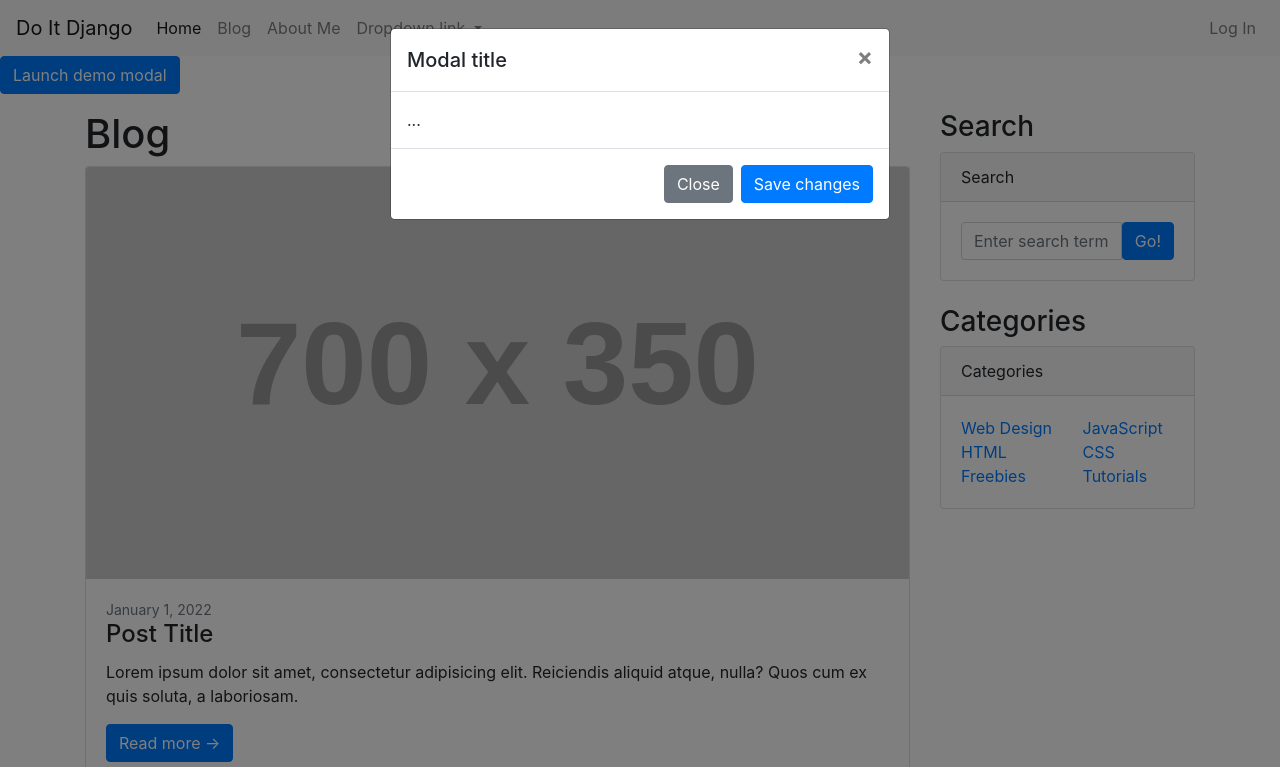
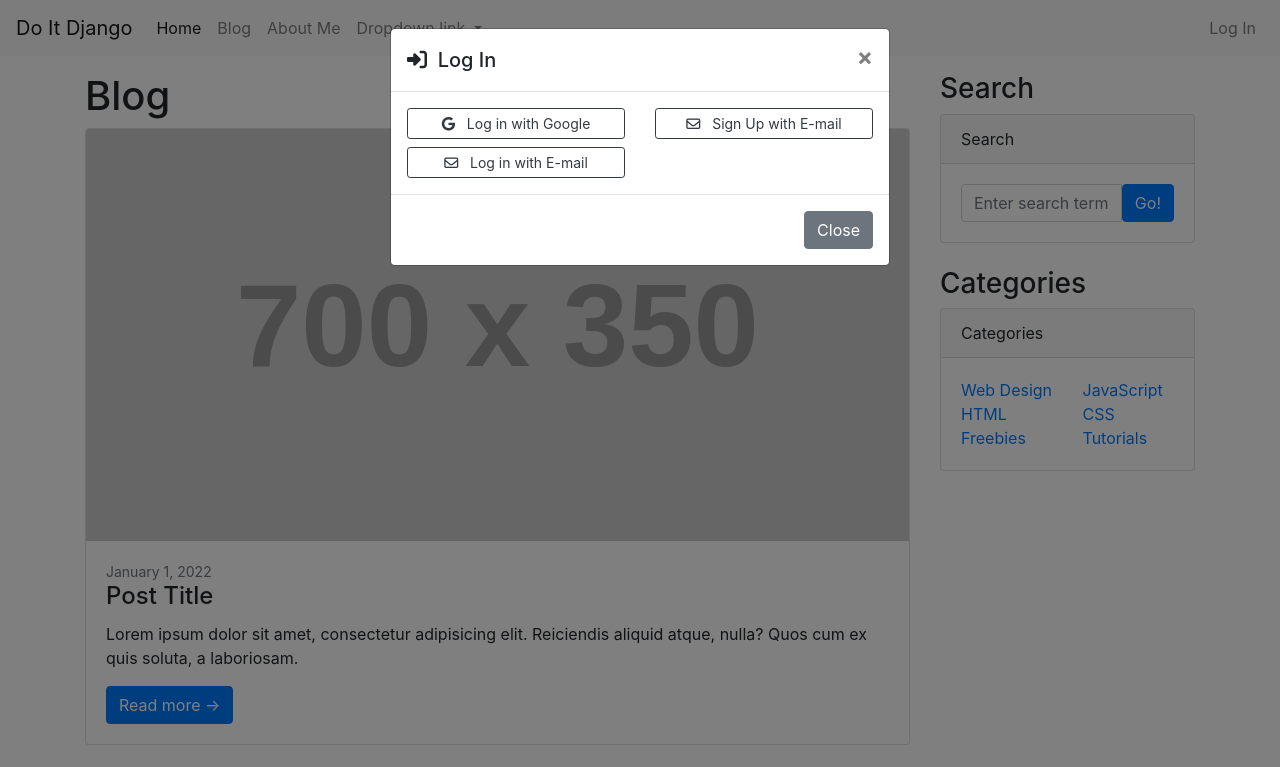
Before and after one commit to cyjeong2/esg-a-html, a plain HTML site: page blog_list.html in a window 1280 px wide. Both pictures are taken after a click on the link "Log In". Shown: the top 767 px of the page. Drawn offline with nearby package versions, Linux system fonts and the light colour scheme; placeholder pictures from the web are drawn by us.

Commit message:
22/10/25 과제 최종본

```diff
--- a/blog_list.html
+++ b/blog_list.html
@@ -4,6 +4,7 @@
 <head>
     <title>Blog</title>
     <link href="./bootstrap4/css/bootstrap.min.css" rel="stylesheet" type="text/css">
+    <script src="https://kit.fontawesome.com/52f1c1721d.js" crossorigin="anonymous"></script>
 </head>
 
 <body>
@@ -44,27 +45,30 @@
         </div>
         </div>
     </nav>
-    <!-- Button trigger modal -->
-<button type="button" class="btn btn-primary" data-toggle="modal" data-target="#exampleModal">
-    Launch demo modal
-  </button>
 
   <!-- Modal -->
   <div class="modal fade" id="loginModal" tabindex="-1" aria-labelledby="loginModalLabel" aria-hidden="true">
     <div class="modal-dialog">
       <div class="modal-content">
         <div class="modal-header">
-          <h5 class="modal-title" id="loginModalLabel">Modal title</h5>
+          <h5 class="modal-title" id="loginModalLabel"><i class="fa-solid fa-right-to-bracket"></i>&nbsp Log In</h5>
           <button type="button" class="close" data-dismiss="modal" aria-label="Close">
             <span aria-hidden="true">&times;</span>
           </button>
         </div>
         <div class="modal-body">
-          ...
+          <div class="row">
+            <div class="col-md-6">
+                <button type="button" class="btn btn-outline-dark btn-block btn-sm"><i class="fa-brands fa-google"></i>&nbsp&nbsp Log in with Google</button>
+                <button type="button" class="btn btn-outline-dark btn-block btn-sm"><i class="fa-regular fa-envelope"></i>&nbsp&nbsp Log in with E-mail</button>
+            </div>
+            <div class="col-md-6">
+                <button type="button" class="btn btn-outline-dark btn-block btn-sm"><i class="fa-regular fa-envelope"></i>&nbsp&nbsp Sign Up with E-mail</button>
+            </div>
+          </div>
         </div>
         <div class="modal-footer">
           <button type="button" class="btn btn-secondary" data-dismiss="modal">Close</button>
-          <button type="button" class="btn btn-primary">Save changes</button>
         </div>
       </div>
     </div>
```
